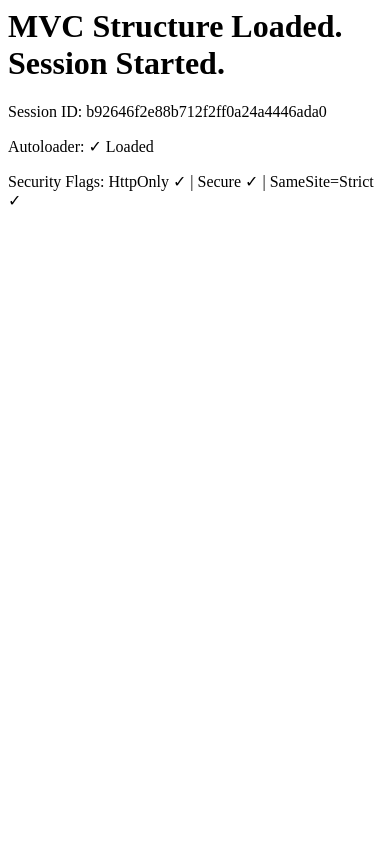
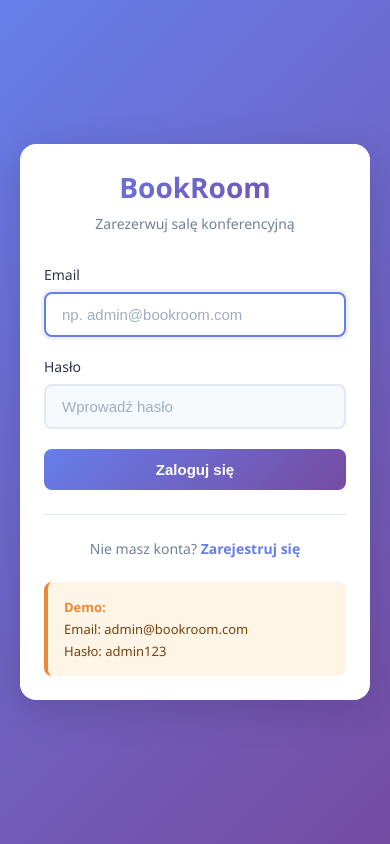
Before and after one commit to Cinkut/BookRoom, a PHP site: page / in a window 390 px wide. Run offline with PHP 8.4, Linux system fonts and the light colour scheme; some libraries are stand-ins or nearby versions.

Commit message:
feat: Widok logowania i router (Commit 4)
Utworzono widok logowania (views/security/login.php):
- Formularz z polami: email, password
- Wyświetlanie komunikatów błędów/sukcesu z sesji
- Demo credentials (admin@bookroom.com / admin123)
- Responsywny design
- Link do rejestracji

Utworzono stylizację (public/assets/css/auth.css):
- Nowoczesny design z gradientowym tłem
- Animacje (fadeInUp, slideIn)
- Komunikaty błędów (alert-error) i sukcesu (alert-success)
- Responsywność (mobile-first)
- CSS Variables dla łatwej personalizacji
- Efekty hover i focus na inputach i przyciskach

Zaktualizowano Front Controller (public/index.php):
- Prosty router switch-case obsługujący URL
- Routes:
  * / lub /login (GET) -> SecurityController::showLogin()
  * /login (POST) -> SecurityController::login()
  * /logout -> SecurityController::logout()
  * /register (GET/POST) -> SecurityController::showRegister/register()
  * /dashboard -> wymaga logowania (SecurityController::requireLogin)
  * /admin/dashboard -> wymaga roli admin
  * default -> 404 Not Found

- Zmieniono session.cookie_secure na 0 (localhost nie ma HTTPS)
- Parser URL: parse_url(['REQUEST_URI'])

Design features:
✅ Gradient background (primary -> secondary color)
✅ Card design z shadow i rounded corners
✅ Smooth animations
✅ Alert messages z ikonami
✅ Focus states dla inputs
✅ Hover effects dla buttonów
✅ Demo credentials box (dev only)

Integracja:
- SecurityController → Router → Widok
- UserRepository → SecurityController (Repository Pattern)
- Session messages → View (error/success)

Status: Logowanie w pełni funkcjonalne i gotowe do testu

```diff
--- a/public/index.php
+++ b/public/index.php
@@ -5,7 +5,7 @@
  * Główny punkt wejścia aplikacji
  * - Ładuje autoloader
  * - Startuje bezpieczną sesję (Security Bingo: HttpOnly, Secure, SameSite)
- * - Obsługuje routing (w przyszłości)
+ * - Obsługuje routing
  */
 
 // === 1. Ładowanie Autoloadera ===
@@ -14,17 +14,69 @@ require_once __DIR__ . '/../src/Autoload.php';
 // === 2. Konfiguracja i start bezpiecznej sesji ===
 // Security Bingo: Bezpieczne flagi sesji
 ini_set('session.cookie_httponly', 1);  // HttpOnly - ochrona przed XSS
-ini_set('session.cookie_secure', 1);    // Secure - tylko HTTPS (w produkcji)
+ini_set('session.cookie_secure', 0);    // Secure - tylko HTTPS (w produkcji ustaw na 1)
 ini_set('session.cookie_samesite', 'Strict'); // SameSite - ochrona przed CSRF
 ini_set('session.use_strict_mode', 1);  // Strict mode - odrzucanie niezainicjowanych ID
 
 // Start sesji
 session_start();
 
-// === 3. Test załadowania struktury MVC ===
-echo '<h1>MVC Structure Loaded. Session Started.</h1>';
-echo '<p>Session ID: ' . session_id() . '</p>';
-echo '<p>Autoloader: ✓ Loaded</p>';
-echo '<p>Security Flags: HttpOnly ✓ | Secure ✓ | SameSite=Strict ✓</p>';
+// === 3. Router - prosty routing URL -> Controller ===
 
-// TODO: Tutaj później dodamy Router i obsługę kontrolerów
+use Controllers\SecurityController;
+
+// Pobranie URI i metody HTTP
+$uri = parse_url($_SERVER['REQUEST_URI'], PHP_URL_PATH);
+$method = $_SERVER['REQUEST_METHOD'];
+
+// Routing
+switch ($uri) {
+    // === Security Routes ===
+    case '/':
+    case '/login':
+        $controller = new SecurityController();
+        if ($method === 'POST') {
+            $controller->login();
+        } else {
+            $controller->showLogin();
+        }
+        break;
+
+    case '/logout':
+        $controller = new SecurityController();
+        $controller->logout();
+        break;
+
+    case '/register':
+        $controller = new SecurityController();
+        if ($method === 'POST') {
+            $controller->register();
+        } else {
+            $controller->showRegister();
+        }
+        break;
+
+    // === Dashboard (wymaga logowania) ===
+    case '/dashboard':
+        SecurityController::requireLogin();
+        echo '<h1>Dashboard (User)</h1>';
+        echo '<p>Witaj, ' . htmlspecialchars($_SESSION['user']['email']) . '!</p>';
+        echo '<p>Rola: ' . htmlspecialchars($_SESSION['user']['role_name']) . '</p>';
+        echo '<a href="/logout">Wyloguj</a>';
+        break;
+
+    case '/admin/dashboard':
+        SecurityController::requireAdmin();
+        echo '<h1>Dashboard (Admin)</h1>';
+        echo '<p>Panel administracyjny</p>';
+        echo '<a href="/logout">Wyloguj</a>';
+        break;
+
+    // === 404 Not Found ===
+    default:
+        http_response_code(404);
+        echo '<h1>404 - Nie znaleziono strony</h1>';
+        echo '<p>Strona <code>' . htmlspecialchars($uri) . '</code> nie istnieje.</p>';
+        echo '<a href="/login">Powrót do logowania</a>';
+        break;
+}
--- /dev/null
+++ b/views/security/login.php
@@ -0,0 +1,81 @@
+<!DOCTYPE html>
+<html lang="pl">
+<head>
+    <meta charset="UTF-8">
+    <meta name="viewport" content="width=device-width, initial-scale=1.0">
+    <title>Logowanie - BookRoom</title>
+    <link rel="stylesheet" href="/assets/css/auth.css">
+</head>
+<body>
+    <div class="auth-container">
+        <div class="auth-card">
+            <!-- Logo / Header -->
+            <div class="auth-header">
+                <h1>BookRoom</h1>
+                <p class="subtitle">Zarezerwuj salę konferencyjną</p>
+            </div>
+
+            <!-- Komunikaty (błąd/sukces) -->
+            <?php if (isset($_SESSION['error'])): ?>
+                <div class="alert alert-error">
+                    <span class="alert-icon">⚠️</span>
+                    <span><?= htmlspecialchars($_SESSION['error']) ?></span>
+                </div>
+                <?php unset($_SESSION['error']); ?>
+            <?php endif; ?>
+
+            <?php if (isset($_SESSION['success'])): ?>
+                <div class="alert alert-success">
+                    <span class="alert-icon">✓</span>
+                    <span><?= htmlspecialchars($_SESSION['success']) ?></span>
+                </div>
+                <?php unset($_SESSION['success']); ?>
+            <?php endif; ?>
+
+            <!-- Formularz logowania -->
+            <form method="POST" action="/login" class="auth-form">
+                <div class="form-group">
+                    <label for="email">Email</label>
+                    <input
+                        type="email"
+                        id="email"
+                        name="email"
+                        placeholder="np. admin@bookroom.com"
+                        required
+                        autocomplete="email"
+                        autofocus
+                    >
+                </div>
+
+                <div class="form-group">
+                    <label for="password">Hasło</label>
+                    <input
+                        type="password"
+                        id="password"
+                        name="password"
+                        placeholder="Wprowadź hasło"
+                        required
+                        autocomplete="current-password"
+                    >
+                </div>
+
+                <button type="submit" class="btn btn-primary btn-block">
+                    Zaloguj się
+                </button>
+            </form>
+
+            <!-- Link do rejestracji -->
+            <div class="auth-footer">
+                <p>Nie masz konta? <a href="/register">Zarejestruj się</a></p>
+            </div>
+
+            <!-- Demo credentials (usuń w produkcji) -->
+            <div class="demo-credentials">
+                <p><strong>Demo:</strong></p>
+                <p>Email: admin@bookroom.com</p>
+                <p>Hasło: admin123</p>
+            </div>
+        </div>
+    </div>
+</body>
+</html>
```
Also changed, not shown: public/assets/css/auth.css (added).
